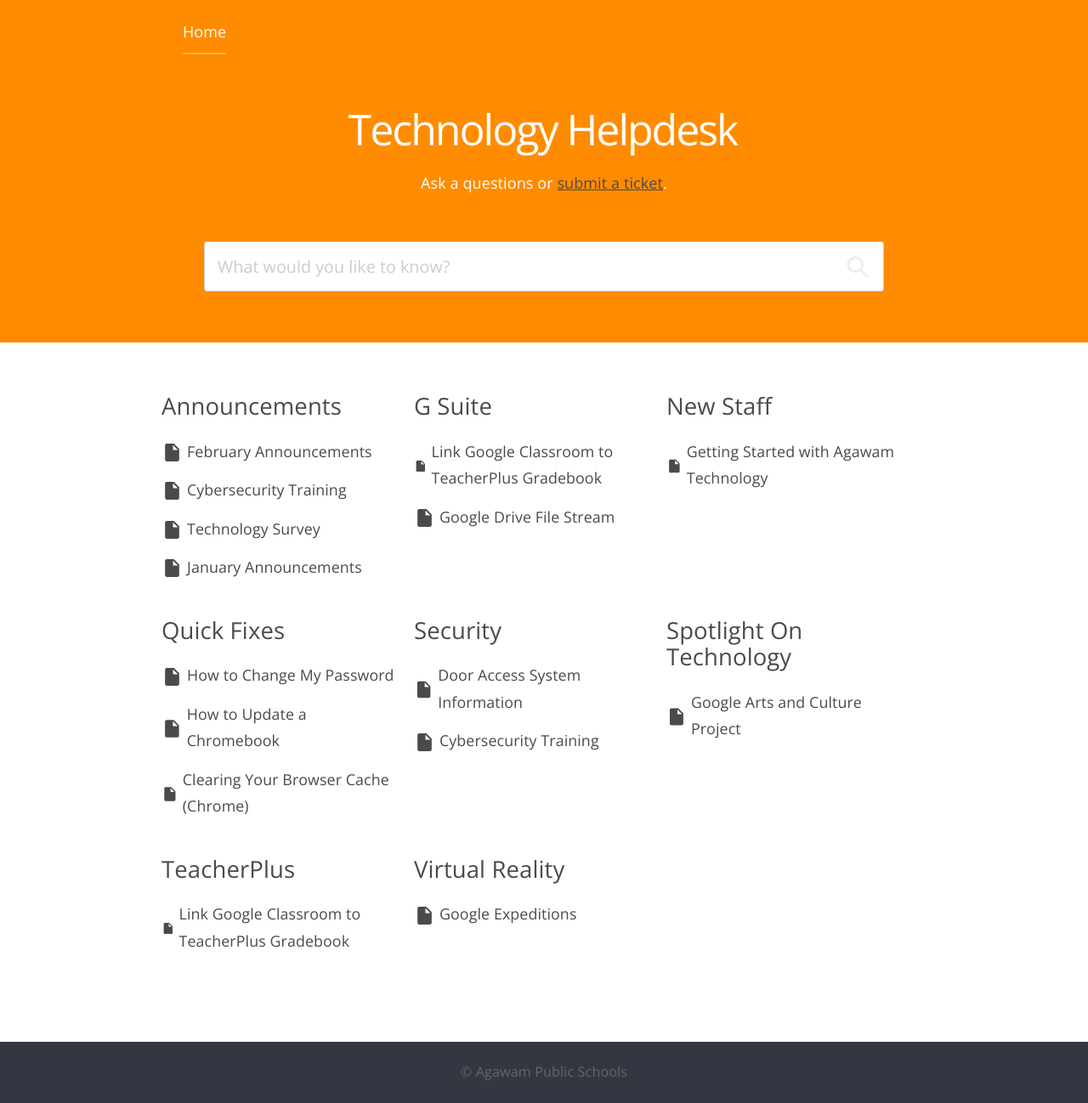
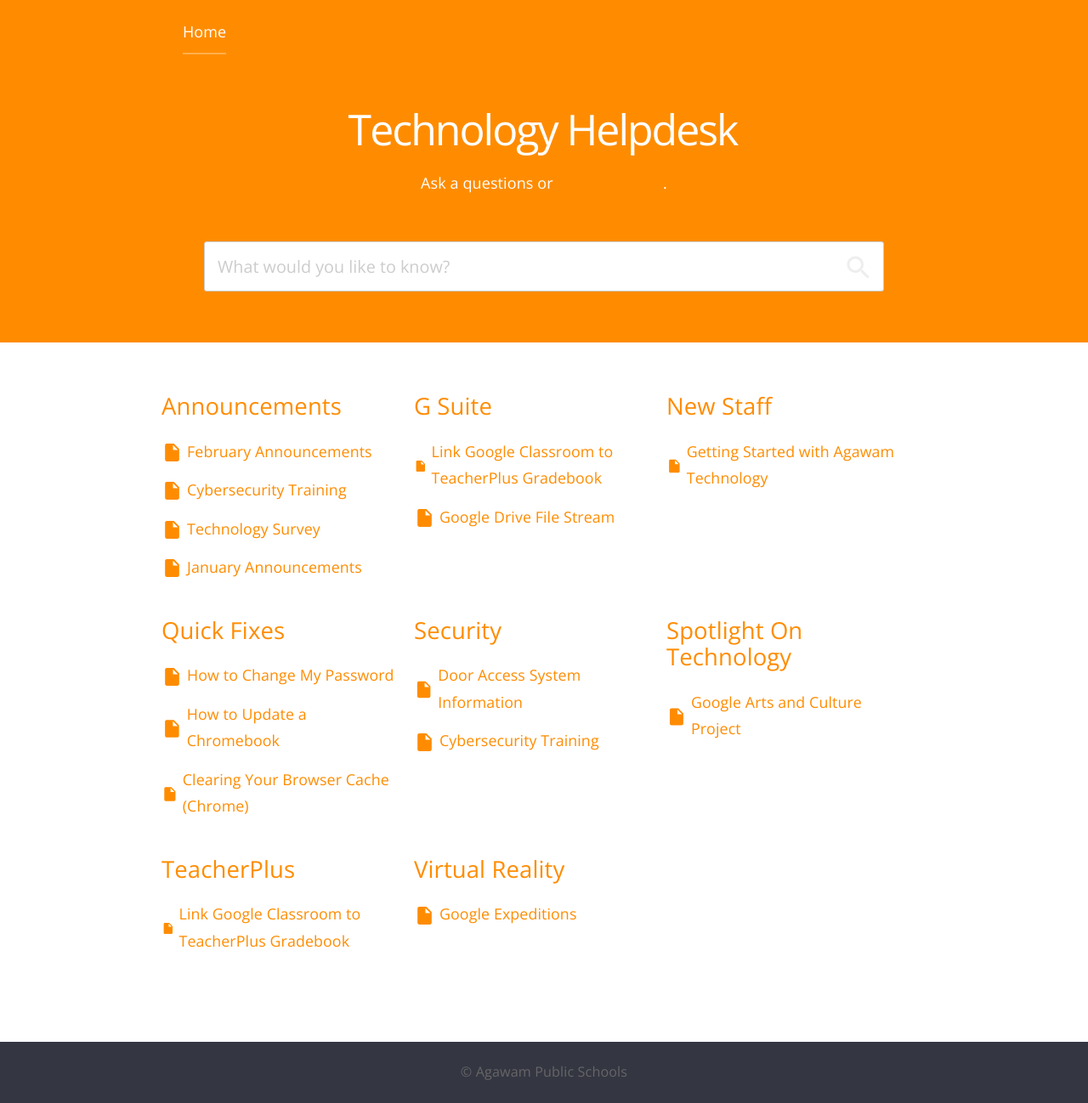
Before and after one commit to Agawam-IT/tech.agawamed.org, a Jekyll site: the page built from index.html, in a window 1280 px wide. Shown: the whole page at 85% size. Built offline with Jekyll 4.4.1, drawn with Linux system fonts in a browser that asks for light colours; nearby versions of some CDN libraries; a script that is not in the unit is left out.

Commit message:
changed link color

```diff
--- a/_sass/variables.scss
+++ b/_sass/variables.scss
@@ -10,5 +10,5 @@
 $light-grey: #ccc;
 $header-color: #FF8C00;
 
-$link-color: #4A4A4A;
+$link-color: #FF8C00;
 $link-hover-color: #111;
```
